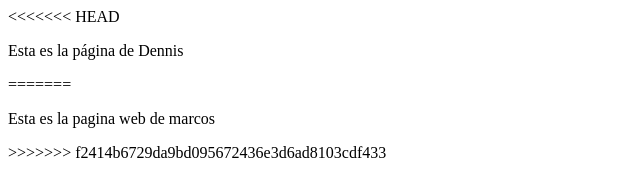
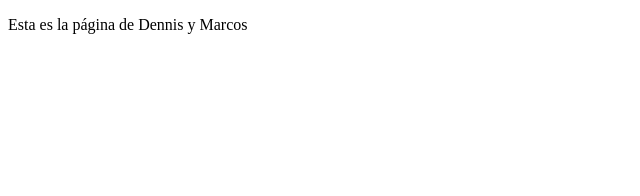
Before and after one commit to DennisAlRo/HLC_DAR_1, a plain HTML site: page index.html in a window 1280 px wide. Shown: the whole page, without its empty margins (0-640 px from the left). Drawn offline with Linux system fonts and the light colour scheme.

Commit message:
cambio final index

```diff
--- a/index.html
+++ b/index.html
@@ -9,10 +9,6 @@
     <script>src="javascript.js"</script>
 </head>
 <body>
-<<<<<<< HEAD
-    <p>Esta es la página de Dennis</p>
-=======
-    <p>Esta es la pagina web de marcos</p>
->>>>>>> f2414b6729da9bd095672436e3d6ad8103cdf433
+    <p>Esta es la página de Dennis y Marcos</p>
 </body>
 </html>
```
